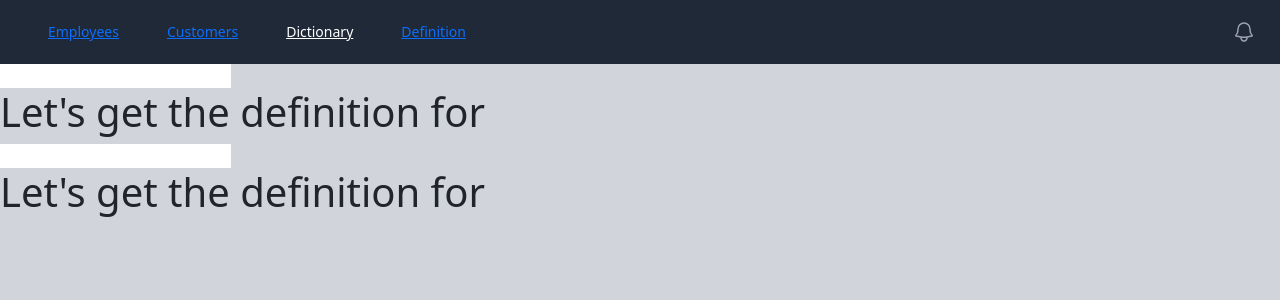
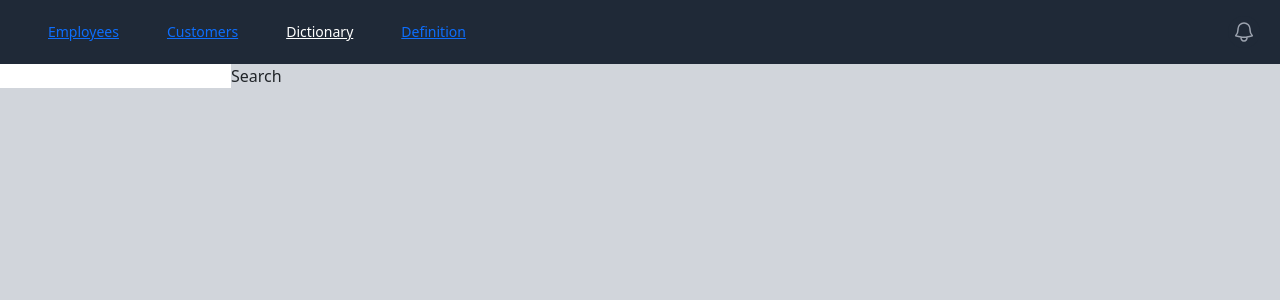
Before and after one commit to KacperOJS/React-forms, a React (Create React App) app: page /dictionary in a window 1280 px wide. Shown: the top 300 px of the page. Built offline with nearby package versions, Linux system fonts and the light colour scheme.

Commit message:
UseNavigate Link React-router-dom

```diff
--- a/src/App.js
+++ b/src/App.js
@@ -19,7 +19,6 @@ function App() {
 			<Routes>
 				<Route path='/employees' element={<Employees/>}/>
 				<Route path='/' element='Default Page'/>
-				<Route path='/definition' element={<Definition/>}/>
 				<Route path='/definition/:search' element={<Definition/>}/>
 				<Route path='/dictionary' element={<Dictionary/>}/>
 				<Route path='/customers' element={<Customers/>}/>
--- a/src/components/Definition.js
+++ b/src/components/Definition.js
@@ -1,11 +1,11 @@
 import { useEffect, useState } from "react";
-import { useParams } from "react-router-dom";
+import { Link, Navigate, useNavigate, useParams } from "react-router-dom";
 import { v4 as uuidv4, v4} from 'uuid';
 
 export default function Definition(){
 	const [word,setWord] = useState();
 	const [error, setError] = useState(false);
-
+	const navigate = useNavigate();
 	let {search} =useParams();
 
 	useEffect(()=>{
@@ -26,13 +26,25 @@ export default function Definition(){
 		  });
 	},[])
 	if (error) {
-		return <div>We cant find information about {search}</div>;
+		return <>
+		<div>We cant find information about {search}</div>
+		<Link to ='/dictionary'>Try Again</Link>
+
+		</>
+		;
 	  }
 	return (
 		<>
-			<p>This is Example of fetching API</p>
+
 			{word ? word.map((meaning)=>{
-				return <p key={v4()}>{meaning.definitions[0].definition}</p>
+				return(
+					<>
+					<h1>Welcome in Definition</h1>
+					<p key={v4()}>{meaning.definitions[0].definition}</p>
+					</>
+				)
+
+
 			}): null}
 
 		</>
--- a/src/components/Dictionary.js
+++ b/src/components/Dictionary.js
@@ -1,14 +1,9 @@
 import React, { useEffect, useState } from 'react'
+import { useNavigate } from 'react-router-dom';
 
 const Dictionary = () => {
 	const[word,setWord]=useState('');
-	const[word2,setWord2]=useState('');
-	useEffect(()=>{
-		console.log('state Updated'+word);
-	},[word]);
-	useEffect(()=>{
-		console.log('state Updated'+word2);
-	},[word2]);
+	const navigate = useNavigate();
 	//[tylko odpala co jest w tablicy]
   return (
 		<>
@@ -17,14 +12,9 @@ const Dictionary = () => {
 			onChange={(e)=>{
 				setWord(e.target.value);
 			}}/>
-			<h1>Let's get the definition for {word}</h1>
-
-			<input
-			type="text"
-			onChange={(e)=>{
-				setWord2(e.target.value);
-			}}/>
-			<h1>Let's get the definition for {word2}</h1>
+			<button onClick={()=>{
+				navigate('/definition/' + word, {replace:true});
+			}}>Search </button>
 		</>
 
 
```
